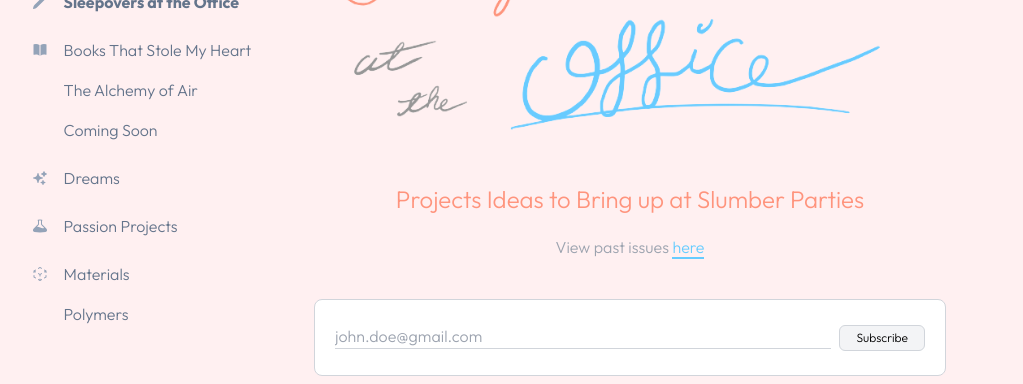
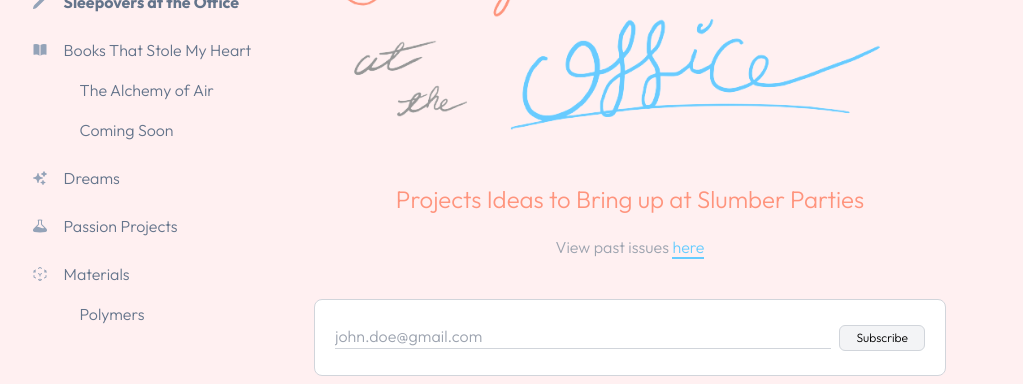
Before and after one commit to chongcurtis/chongcurtis.github.io, a Next.js app: page /sleepovers in a window 1280 px wide. Shown: the part 182-566 px from the top of the page, without its empty margins (10-1033 px from the left). Built offline with nearby package versions, Linux system fonts and the light colour scheme.

Commit message:
add margin left for child elements in the menu bar so it's obvious it's a child element

```diff
--- a/src/components/sidebar/Menu.tsx
+++ b/src/components/sidebar/Menu.tsx
@@ -80,7 +80,7 @@ const PageLinks = ({ navLinks }: PageLinksProps) => {
                                         <Link
                                             href={childLink.href}
                                             key={`navlink-${index}-${childIdx}`}
-                                            className={classNames({
+                                            className={classNames("ml-6", {
                                                 "decoration-sleepover-secondary underline-offset-2 hover:underline hover:decoration-wavy":
                                                     true, // underline
                                                 "flex items-center gap-4 ": true, //layout
```
